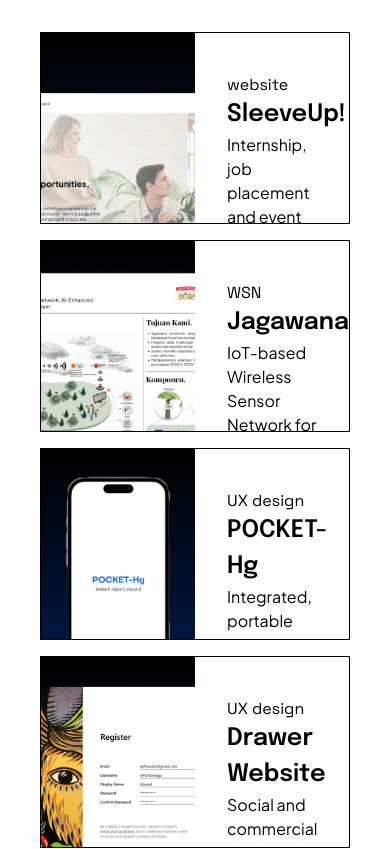
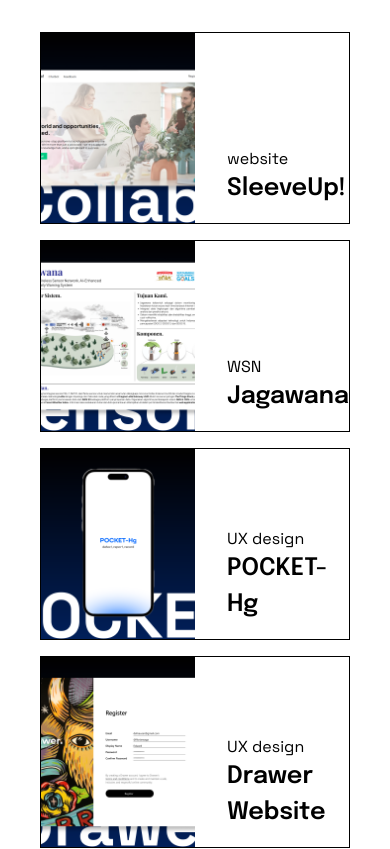
Before and after one commit to rayhanegar/personal-website, a SvelteKit app: page / in a window 390 px wide. Shown: the part 1280-2129 px from the top of the page. Built offline with nearby package versions, Linux system fonts and the light colour scheme; a web font is replaced by a local one.

Commit message:
Responsivitiy fixes v3

```diff
--- a/src/components/HorizontalCard.svelte
+++ b/src/components/HorizontalCard.svelte
@@ -19,7 +19,7 @@
                 <div>
                     <p class="text-inherit/50 " style="font-family: 'Space Grotesk'">{tag}</p>
                     <h3>{heading}</h3>
-                    <p>{paragraph}</p>
+                    <p class="hidden md:block">{paragraph}</p>
                 </div>
             </div>
         </div>
```
